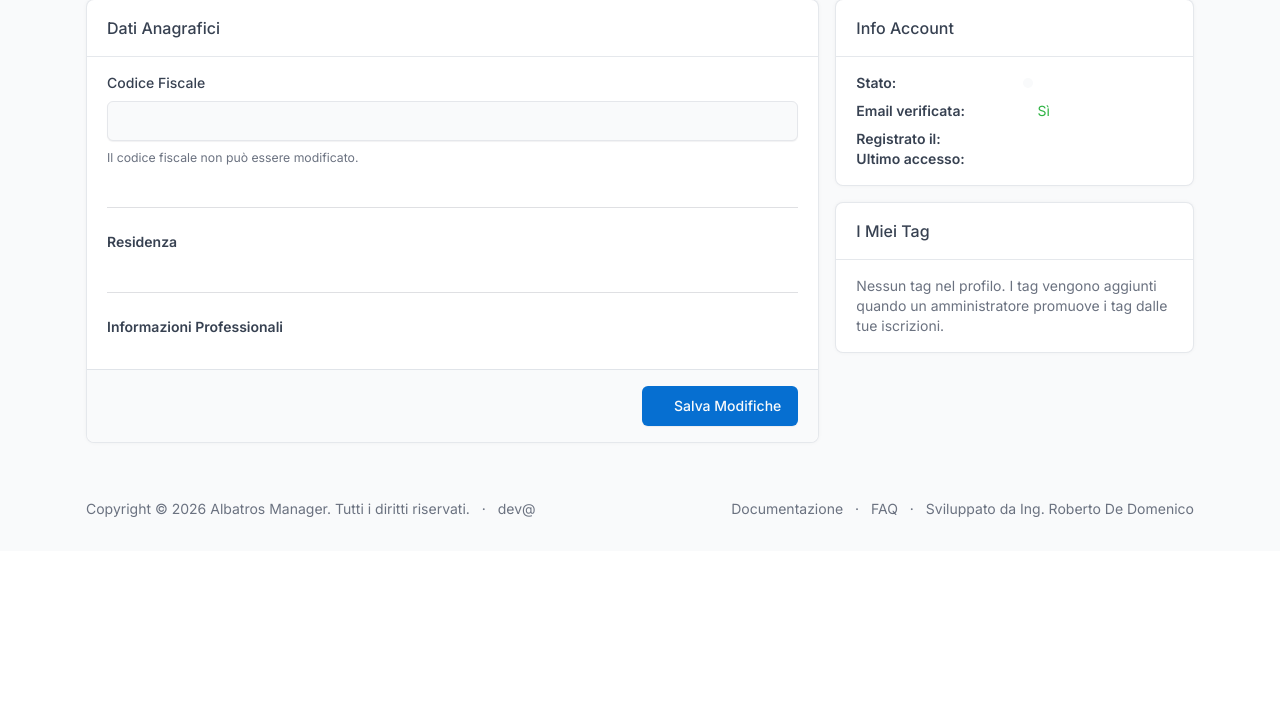
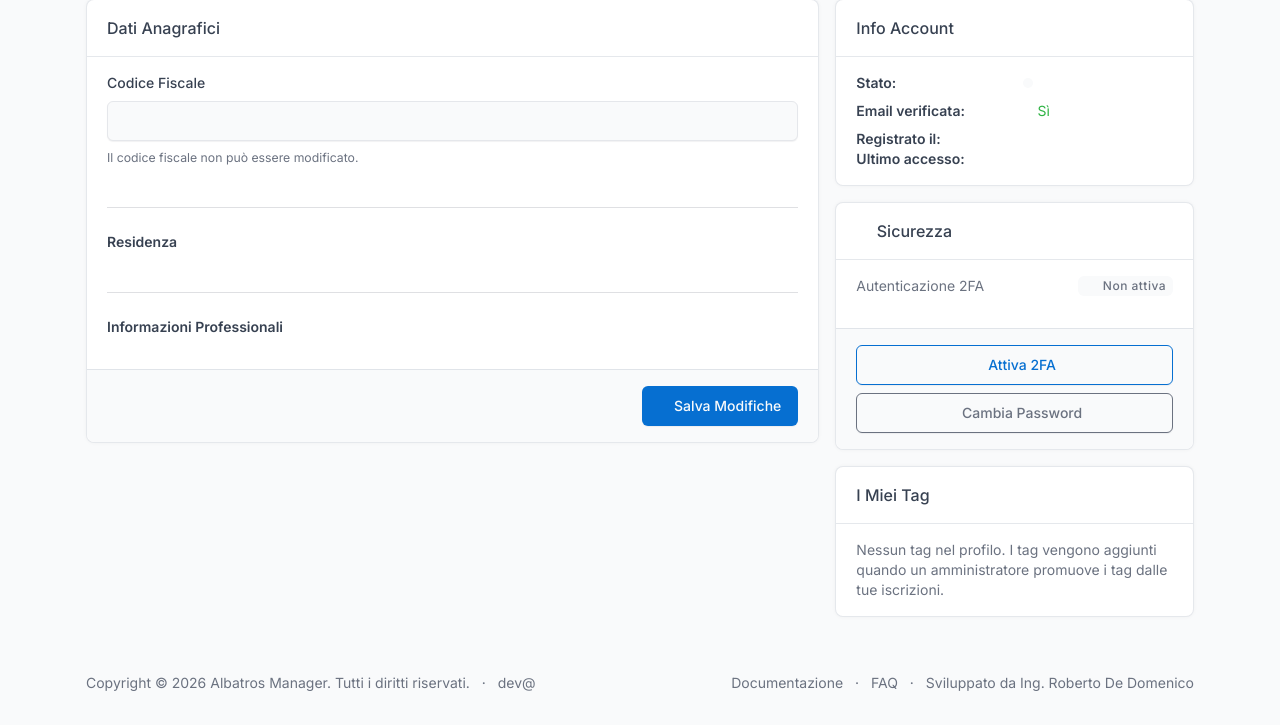
Before and after one commit to deduzzo/albatros-manager, a Yii app: template views/docente-area/profilo.php in a window 1280 px wide. Shown: the part 289-1014 px from the top of the page. Before the commit the page ends 806 px from the top, so only its background shows below. Run offline with PHP 8.4 and a stand-in for Yii, Linux system fonts and the light colour scheme; the template is opened without the code that fills it, so the values that code supplies are empty; some libraries are stand-ins or nearby versions; some web fonts are replaced.

Commit message:
feat: integrate 2FA flow in docente login and profile
- Add validateCredentials() to DocenteLoginForm
- Add TwoFactorActionsTrait and behaviors to DocenteAreaController
- Modify docente login to check 2FA before completing login
- Add security section to docente profile

Co-Authored-By: Claude Opus 4.6 (1M context) <noreply@anthropic.com>

```diff
--- a/views/docente-area/profilo.php
+++ b/views/docente-area/profilo.php
@@ -150,6 +150,38 @@ $this->params['breadcrumbs'][] = $this->title;
                     </div>
                 </div>
 
+                <!-- Sicurezza -->
+                <div class="card mb-3">
+                    <div class="card-header">
+                        <h3 class="card-title"><i class="ti ti-shield-lock me-2"></i>Sicurezza</h3>
+                    </div>
+                    <div class="card-body">
+                        <div class="d-flex mb-3">
+                            <span class="me-auto text-secondary">Autenticazione 2FA</span>
+                            <?php if ($auth->isTotpEnabled()): ?>
+                                <span class="badge bg-green text-green-fg"><i class="ti ti-shield-check me-1"></i>Attiva</span>
+                            <?php else: ?>
+                                <span class="badge bg-default"><i class="ti ti-shield-off me-1"></i>Non attiva</span>
+                            <?php endif; ?>
+                        </div>
+
+                        <?php if ($auth->isTotpEnabled() && $auth->totp_enabled_at): ?>
+                            <div class="d-flex mb-3">
+                                <span class="me-auto text-secondary">Attivata il</span>
+                                <span><?= Yii::$app->formatter->asDate($auth->totp_enabled_at) ?></span>
+                            </div>
+                        <?php endif; ?>
+                    </div>
+                    <div class="card-footer">
+                        <?php if ($auth->isTotpEnabled()): ?>
+                            <?= Html::a('<i class="ti ti-shield-off me-1"></i> Disattiva 2FA', ['disattiva-2fa'], ['class' => 'btn btn-outline-danger w-100 mb-2']) ?>
+                        <?php else: ?>
+                            <?= Html::a('<i class="ti ti-shield-check me-1"></i> Attiva 2FA', ['attiva-2fa'], ['class' => 'btn btn-outline-primary w-100 mb-2']) ?>
+                        <?php endif; ?>
+                        <?= Html::a('<i class="ti ti-key me-1"></i> Cambia Password', ['cambia-password'], ['class' => 'btn btn-outline-secondary w-100']) ?>
+                    </div>
+                </div>
+
                 <!-- Tag Curriculum -->
                 <div class="card">
                     <div class="card-header">
```
Also changed, not shown: controllers/DocenteAreaController.php (+53 -6 lines), models/forms/DocenteLoginForm.php (+9 -0 lines).
